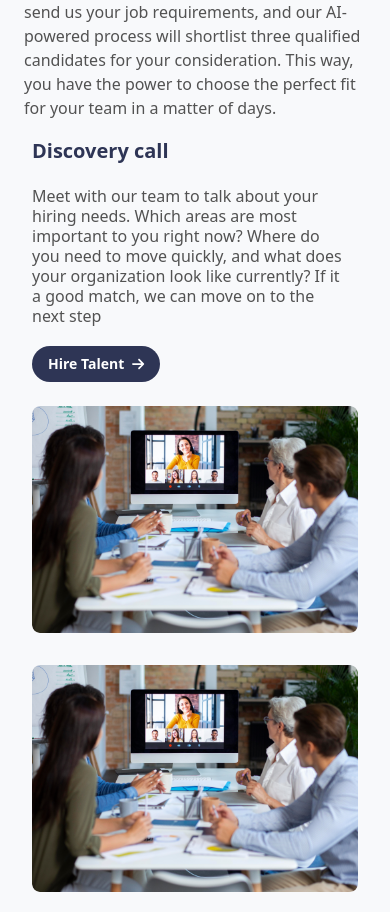
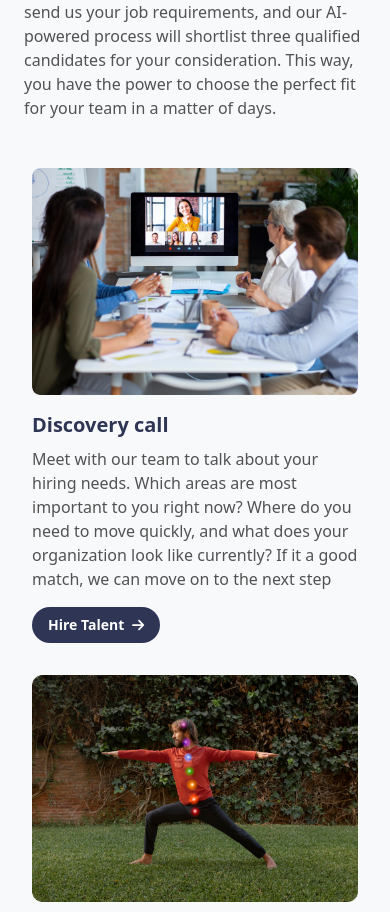
Before and after one commit to abdur-rehman-ali/hireoid, a React (Vite) app: page / in a window 390 px wide. Shown: the part 3282-4194 px from the top of the page. Built offline with nearby package versions, Linux system fonts and the light colour scheme.

Commit message:
Code refactoring

```diff
--- a/src/components/HowDoesItWork.jsx
+++ b/src/components/HowDoesItWork.jsx
@@ -21,8 +21,7 @@ const HowDoesItWork = ({ data }) => {
                     <div className='flex justify-center items-center gap-1' key={item.id}>
                         <div className="flex flex-col items-center relative">
                             <button
-                className={`h-11 w-[180px] text-base font-inter font-normal rounded-full flex justify-center items-center ${
-                  selectedContent.id === item.id
+                                className={`h-11 w-[180px] text-base font-inter font-normal rounded-full flex justify-center items-center ${selectedContent.id === item.id
                                         ? 'bg-teal-500 text-white'
                                         : 'bg-white text-[#828699] border border-[#CCCCCC]'
                                     }`}
@@ -46,7 +45,7 @@ const HowDoesItWork = ({ data }) => {
             </div>
 
             {/* Content Section */}
-      <div className="flex flex-col-reverse lg:flex-row-reverse justify-between items-center lg:gap-10 gap-6">
+            <div className="hidden lg:flex flex-col-reverse lg:flex-row-reverse justify-between items-center lg:gap-10 gap-6">
                 {/* Image Section */}
                 <div className="flex-[0.4] w-full lg:w-auto">
                     <img
@@ -55,6 +54,7 @@ const HowDoesItWork = ({ data }) => {
                         className="w-full h-auto lg:w-[488px] lg:h-[340px] object-cover rounded-lg"
                     />
                 </div>
+
                 {/* Text Section */}
                 <div className="flex-[0.6] flex flex-col items-start gap-5 pr-4 w-full lg:w-auto">
                     <h1 className="text-primary text-xl lg:text-2xl font-bold leading-normal">
@@ -69,6 +69,7 @@ const HowDoesItWork = ({ data }) => {
                     </button>
                 </div>
             </div>
+
 
             {/* Display all content on small screens */}
             <div className="block lg:hidden">
```
Lines whose indentation alone changed are shown as unchanged.
